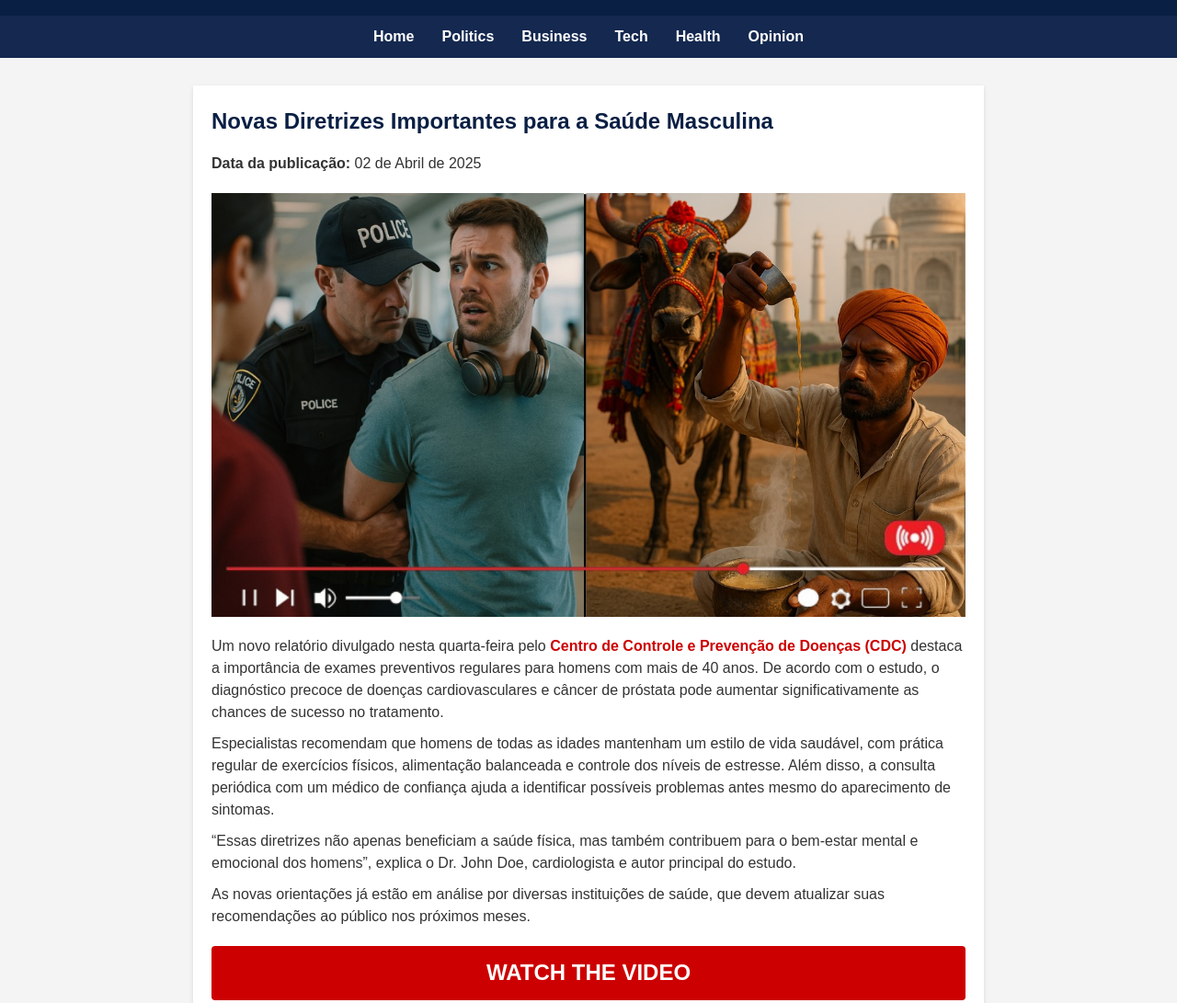
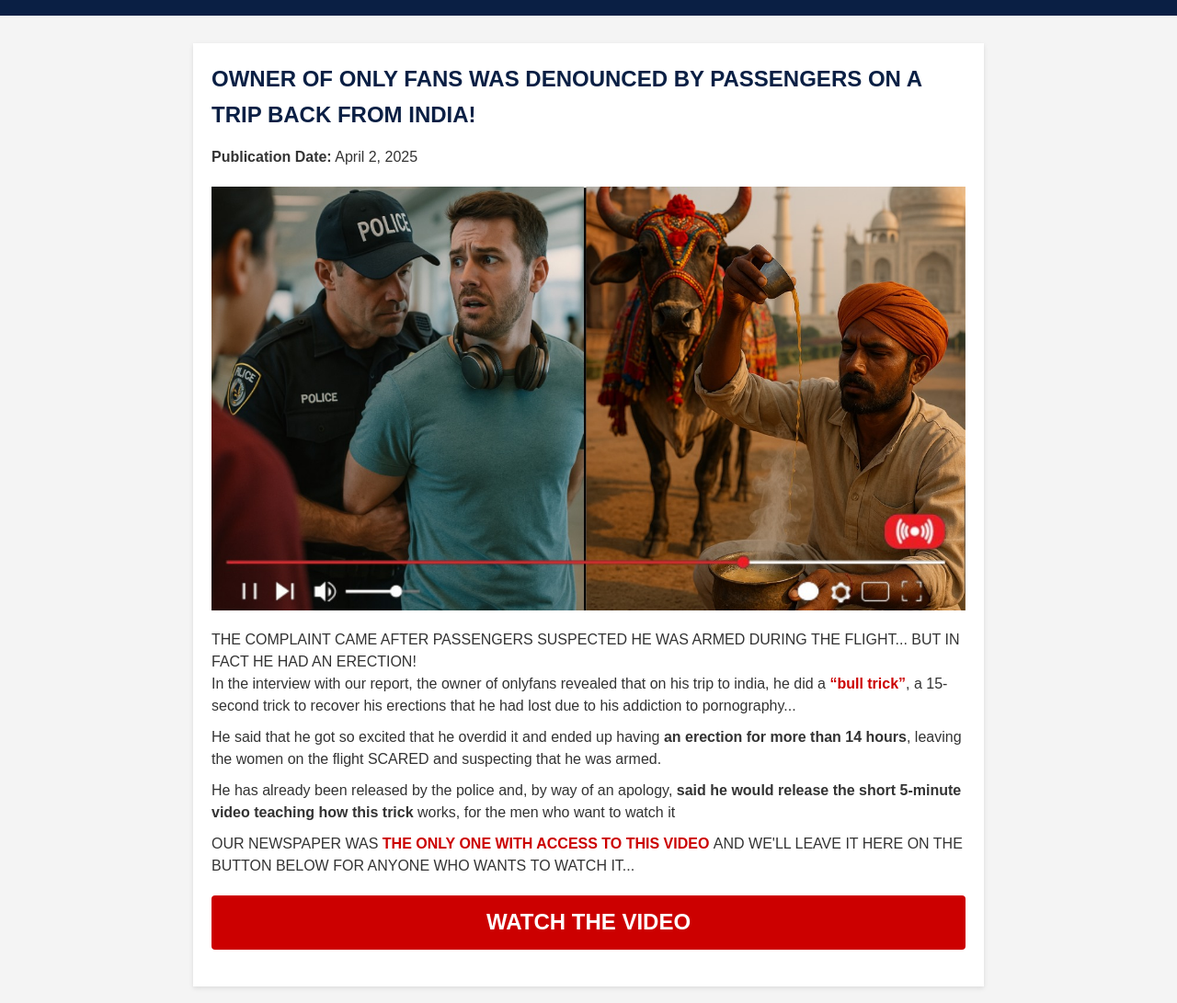
Before and after one commit to brunoalksouza/news-website-us, a plain HTML site: page index.html in a window 1280 px wide. Shown: the part 120-1211 px from the top of the page at 92% size. Drawn offline with Linux system fonts and the light colour scheme.

Commit message:
pre page done

```diff
--- a/index.html
+++ b/index.html
@@ -136,49 +136,45 @@
       <p>Reliable. Fast. American.</p>
     </header>
 
-    <nav>
-      <a href="#">Home</a>
-      <a href="#">Politics</a>
-      <a href="#">Business</a>
-      <a href="#">Tech</a>
-      <a href="#">Health</a>
-      <a href="#">Opinion</a>
-    </nav>
-
     <main>
       <article>
-        <h2>Novas Diretrizes Importantes para a Saúde Masculina</h2>
-        <p><strong>Data da publicação:</strong> 02 de Abril de 2025</p>
+        <h2>
+          OWNER OF ONLY FANS WAS DENOUNCED BY PASSENGERS ON A TRIP BACK FROM
+          INDIA!
+        </h2>
+        <p><strong>Publication Date:</strong> April 2, 2025</p>
 
         <!-- Imagem entre o headline e o texto da notícia -->
         <img src="./img.jpg" alt="Homem sorrindo" class="featured-image" />
 
         <p>
-          Um novo relatório divulgado nesta quarta-feira pelo
-          <span class="highlight"
-            >Centro de Controle e Prevenção de Doenças (CDC)</span
-          >
-          destaca a importância de exames preventivos regulares para homens com
-          mais de 40 anos. De acordo com o estudo, o diagnóstico precoce de
-          doenças cardiovasculares e câncer de próstata pode aumentar
-          significativamente as chances de sucesso no tratamento.
+          THE COMPLAINT CAME AFTER PASSENGERS SUSPECTED HE WAS ARMED DURING THE
+          FLIGHT... BUT IN FACT HE HAD AN ERECTION! <br />In the interview with
+          our report, the owner of onlyfans revealed that on his trip to india,
+          he did a <span class="highlight">“bull trick”</span>, a 15-second
+          trick to recover his erections that he had lost due to his addiction
+          to pornography...
         </p>
         <p>
-          Especialistas recomendam que homens de todas as idades mantenham um
-          estilo de vida saudável, com prática regular de exercícios físicos,
-          alimentação balanceada e controle dos níveis de estresse. Além disso,
-          a consulta periódica com um médico de confiança ajuda a identificar
-          possíveis problemas antes mesmo do aparecimento de sintomas.
+          He said that he got so excited that he overdid it and ended up having
+          <strong>an erection for more than 14 hours</strong>, leaving the women
+          on the flight SCARED and suspecting that he was armed.
         </p>
         <p>
-          “Essas diretrizes não apenas beneficiam a saúde física, mas também
-          contribuem para o bem-estar mental e emocional dos homens”, explica o
-          Dr. John Doe, cardiologista e autor principal do estudo.
+          He has already been released by the police and, by way of an apology,
+          <strong
+            >said he would release the short 5-minute video teaching how this
+            trick</strong
+          >
+          works, for the men who want to watch it
         </p>
         <p>
-          As novas orientações já estão em análise por diversas instituições de
-          saúde, que devem atualizar suas recomendações ao público nos próximos
-          meses.
+          OUR NEWSPAPER WAS
+          <span class="highlight">
+            THE ONLY ONE WITH ACCESS TO THIS VIDEO
+          </span>
+          AND WE'LL LEAVE IT HERE ON THE BUTTON BELOW FOR ANYONE WHO
+          WANTS TO WATCH IT...
         </p>
 
         <!-- Botão "Watch The video" no final da notícia -->
```
